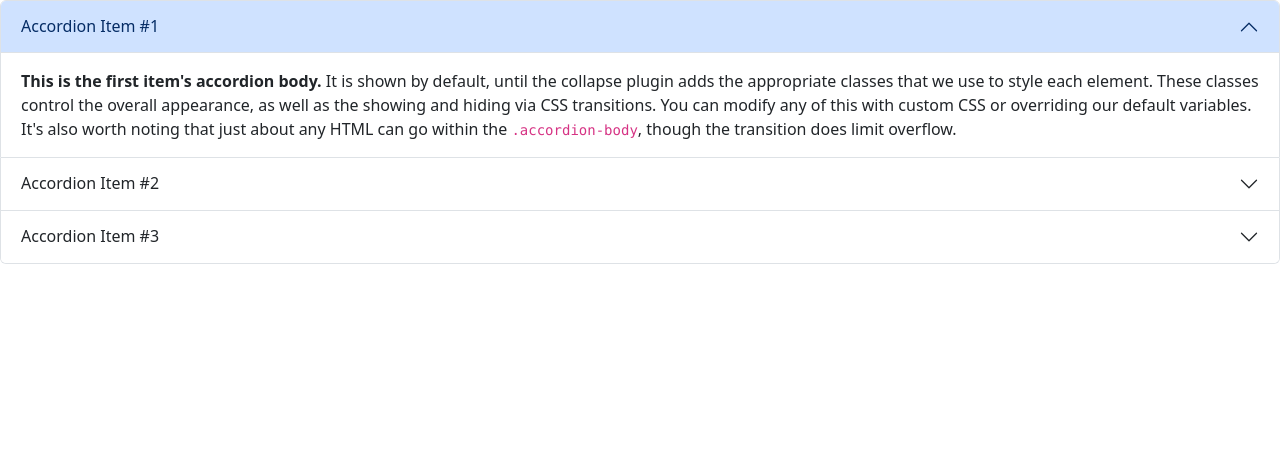
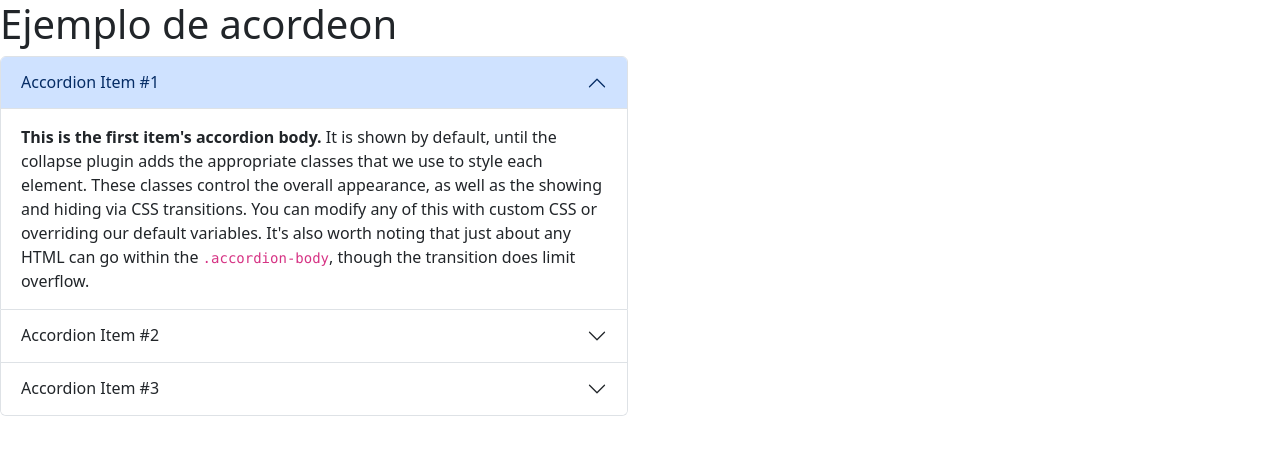
Before and after one commit to Sebag1611/2024_ej10_github_seb, a website: page index.html in a window 1280 px wide. Drawn offline with Linux system fonts and the light colour scheme.

Commit message:
Añadido bootstrap

```diff
--- a/index.html
+++ b/index.html
@@ -10,8 +10,9 @@
     <title>Ejemplos de git</title>
 </head>
 <body>
+    <h1>Ejemplo de acordeon</h1>
     <div class="row">
-        <div class="col-12">
+        <div class="col-6">
             <div class="accordion" id="accordionExample">
                 <div class="accordion-item">
                     <h2 class="accordion-header">
```
